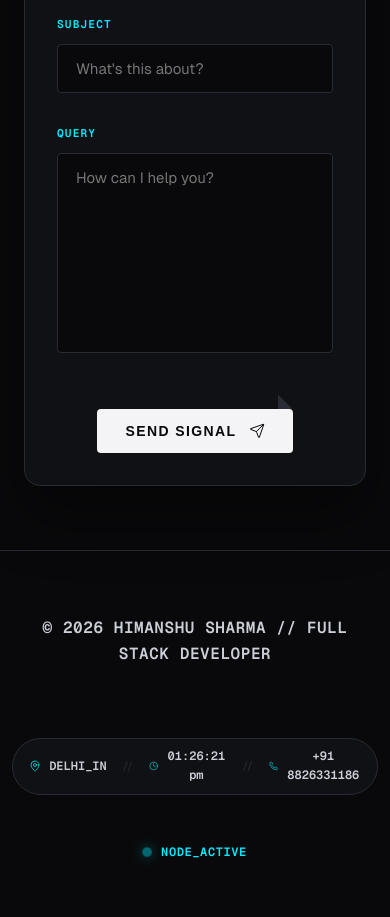
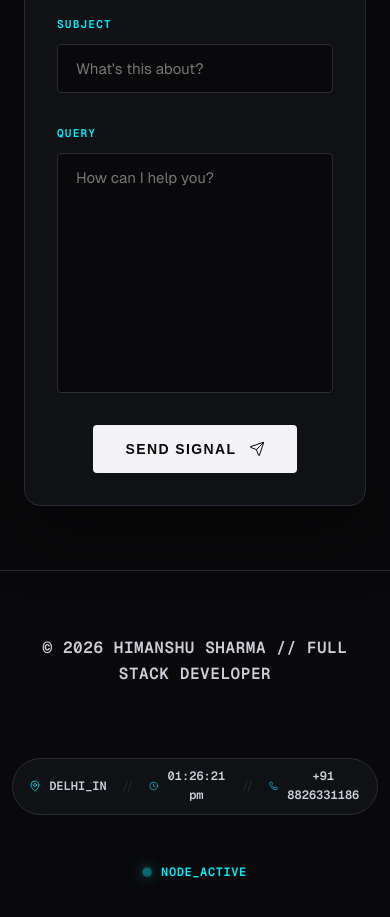
Before and after one commit to hauntedcrewvkr/himanshu_portfolio, a React (Vite) app: page / in a window 390 px wide. Shown: the part 6420-7337 px from the top of the page. Built offline with nearby package versions, Linux system fonts and the light colour scheme.

Commit message:
fix: implement resolution-proof absolute positioning for Send Signal button anchored to form container

```diff
--- a/src/components/sections/Contact.jsx
+++ b/src/components/sections/Contact.jsx
@@ -63,9 +63,7 @@ const Contact = () => {
                 <label htmlFor="message">Query</label>
                 <textarea id="message" name="message" placeholder="How can I help you?" required></textarea>
               </div>
-            </div>
 
-            <div className="form-footer-full">
               <button
                 type="submit"
                 className={`btn btn-primary send-btn ${isSending ? 'btn-loading' : ''}`}
@@ -75,14 +73,10 @@ const Contact = () => {
                 {!isSending && <SendIcon size={16} strokeWidth={1.5} style={{ marginLeft: '12px' }} />}
               </button>
 
-              {status === 'success' && (
-                <div className="status-msg success">
-                  <CheckCircleIcon size={14} strokeWidth={1.5} style={{ marginRight: '8px' }} /> Signal received successfully.
-                </div>
-              )}
-              {status === 'error' && (
-                <div className="status-msg error">
-                  <AlertCircleIcon size={14} strokeWidth={1.5} style={{ marginRight: '8px' }} /> Transmission failed. Retry?
+              {status && (
+                <div className={`status-msg-absolute ${status}`}>
+                  {status === 'success' ? <CheckCircleIcon size={14} strokeWidth={1.5} /> : <AlertCircleIcon size={14} strokeWidth={1.5} />}
+                  {status === 'success' ? 'Signal received.' : 'Failed.'}
                 </div>
               )}
             </div>
--- a/src/styles/components.scss
+++ b/src/styles/components.scss
@@ -322,29 +322,26 @@
   }
 
   .form-right {
+    position: relative; // Anchor for the absolute button
+    display: flex;
+    flex-direction: column;
+
     .full-height {
-      height: 100%;
+      flex: 1;
       display: flex;
       flex-direction: column;
 
       textarea {
         flex: 1;
-        min-height: 200px;
+        min-height: 240px;
         resize: none;
       }
     }
-  }
-
-  .form-footer-full {
-    grid-column: 1 / -1;
-    display: flex;
-    justify-content: flex-end;
-    margin-top: $space-4; // Reset margin since we don't need to overlap for 'under' effect anymore
-    position: relative;
 
     .send-btn {
-      position: relative;
-      margin-right: -47px; // Precise alignment tweak
+      position: absolute;
+      right: -20px; // Consistency hack
+      bottom: -40px;
       background: var(--text-100);
       color: var(--surface-100);
       padding: 16px 32px;
@@ -355,16 +352,16 @@
       transition: none !important;
       z-index: 5;
 
-      // THE TRIANGLE (Sitting ABOVE and at the RIGHT MOST edge)
+      // THE TRIANGLE
       &::before {
         content: "";
         position: absolute;
-        top: -15px;
+        bottom: 100%;
         right: 0;
         width: 15px;
         height: 15px;
         background: var(--surface-500);
-        clip-path: polygon(0% 0%, 0% 100%, 100% 100%); // Mirrored right-angled triangle
+        clip-path: polygon(0% 0%, 0% 100%, 100% 100%);
         z-index: 6;
         pointer-events: none;
       }
@@ -372,14 +369,40 @@
       &:hover {
         background: var(--primary);
         color: var(--surface-100);
-        transform: translateY(-2px);
         &::before { background: var(--primary); }
       }
     }
 
-    @media (max-width: 600px) {
-      justify-content: center;
-      .send-btn { margin-right: 0; clip-path: none; padding: 14px 28px; border-radius: 4px; }
+    .status-msg-absolute {
+      position: absolute;
+      left: 0;
+      bottom: -40px;
+      display: flex;
+      align-items: center;
+      gap: 8px;
+      font-family: 'Geist Mono', monospace;
+      font-size: 0.75rem;
+      font-weight: 700;
+
+      &.success { color: #10b981; }
+      &.error { color: #ef4444; }
+    }
+
+    @media (max-width: 768px) {
+      .send-btn {
+        position: relative;
+        right: auto;
+        bottom: auto;
+        margin-top: $space-5;
+        align-self: center;
+        &::before { display: none; }
+      }
+      .status-msg-absolute {
+        position: relative;
+        bottom: auto;
+        margin-top: $space-3;
+        justify-content: center;
+      }
     }
   }
 
```
